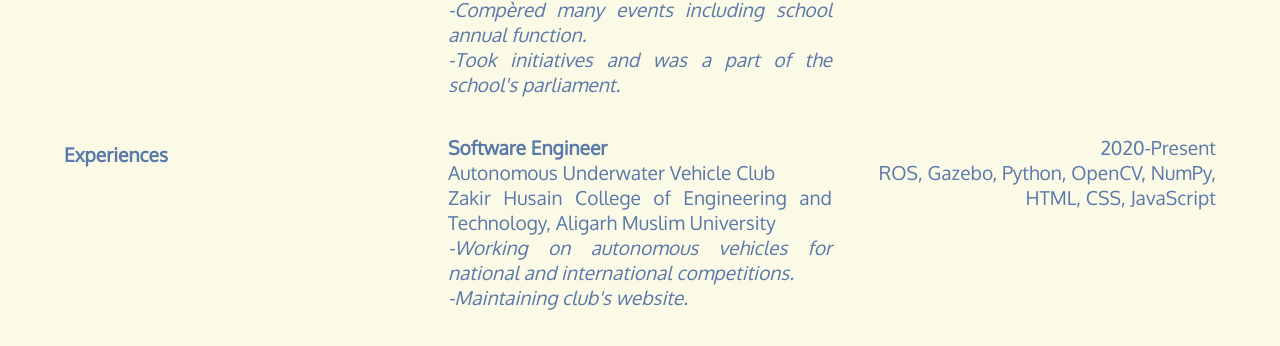
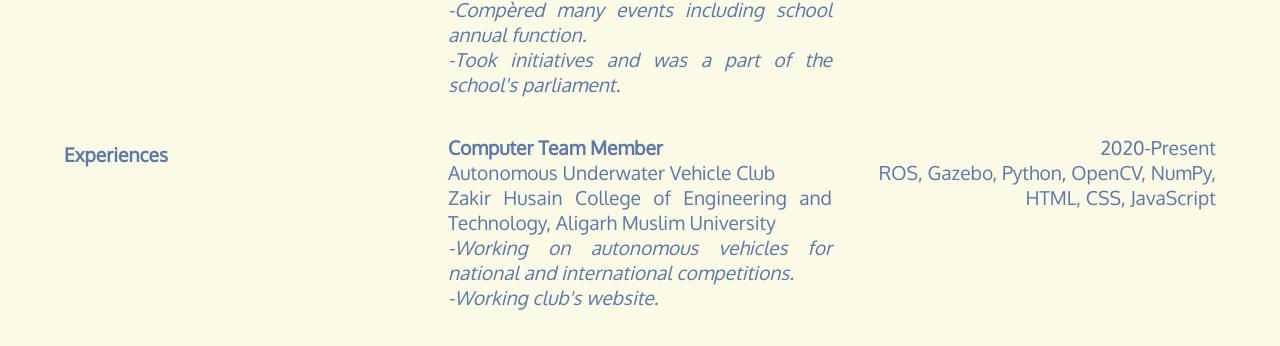
Before and after one commit to iftkhr/iftkhr.github.io-2.0, a plain HTML site: page index.html in a window 1280 px wide. Shown: the part 2693-3039 px from the top of the page. Drawn offline with Linux system fonts and the light colour scheme.

Commit message:
resume edit

```diff
--- a/index.html
+++ b/index.html
@@ -112,11 +112,11 @@
                 </p>
                 <h4>Experiences</h4>
                 <p>
-                    <strong>Software Engineer</strong> <br>
+                    <strong>Computer Team Member</strong> <br>
                     Autonomous Underwater Vehicle Club <br>
                     Zakir Husain College of Engineering and Technology, Aligarh Muslim University <br>
                     <i>-Working on autonomous vehicles for national and international competitions.</i> <br>
-                    <i>-Maintaining club's website.</i>
+                    <i>-Working club's website.</i>
                 </p>
                 <p class="duration">
                     2020-Present <br>
```
